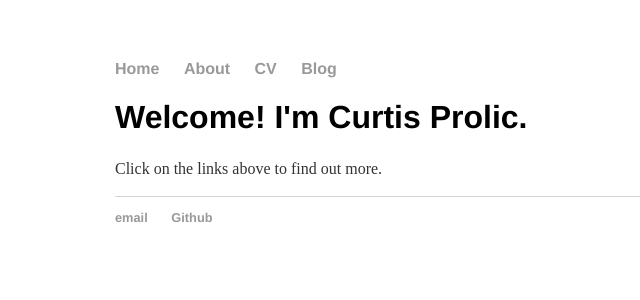
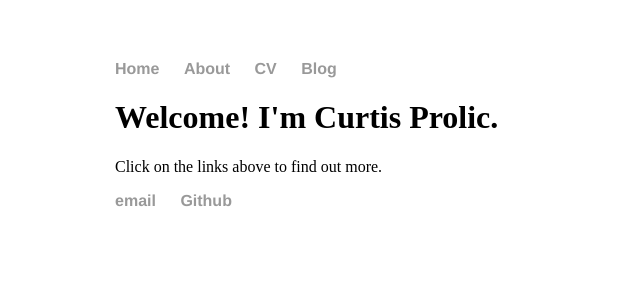
Before and after one commit to cprolic18/cprolic18.github.io, a Jekyll site: the page built from index.html, in a window 1280 px wide. Shown: the top 300 px of the page, without its empty margins (77-717 px from the left). Built offline with Jekyll 4.4.1, drawn with Linux system fonts in a browser that asks for light colours.

Commit message:
deleted h1 and p formatting guide

```diff
--- a/css/main.css
+++ b/css/main.css
@@ -19,14 +19,7 @@ a {
 a:hover {
     text-decoration: underline;
 }
-h1 {
-    font-size: 2em;
-    font-family:'Helvetica', 'Arial', 'Sans-Serif';
-}
-p {
-    font-size: 1em;
-    line-height: 1.4em;
-    color: #333;
+
 }
 footer {
     border-top: 1px solid #d5d5d5;
@@ -42,10 +35,10 @@ ul.posts li {
     list-style: none;
 }
 
-p.blurb {
+h1.blurb {
   font-size: 6em;
 }
 
-h1.blurb {
+p.blurb {
   font-size: 2em;
 }
```
